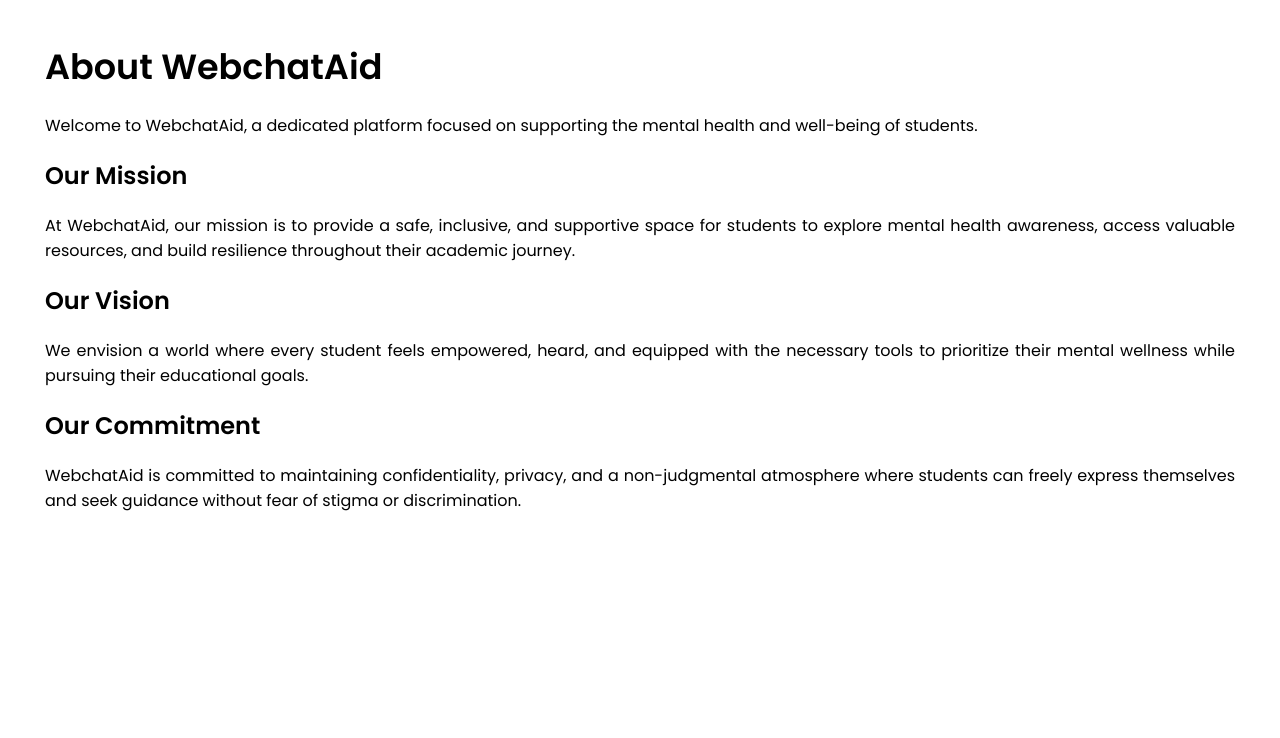
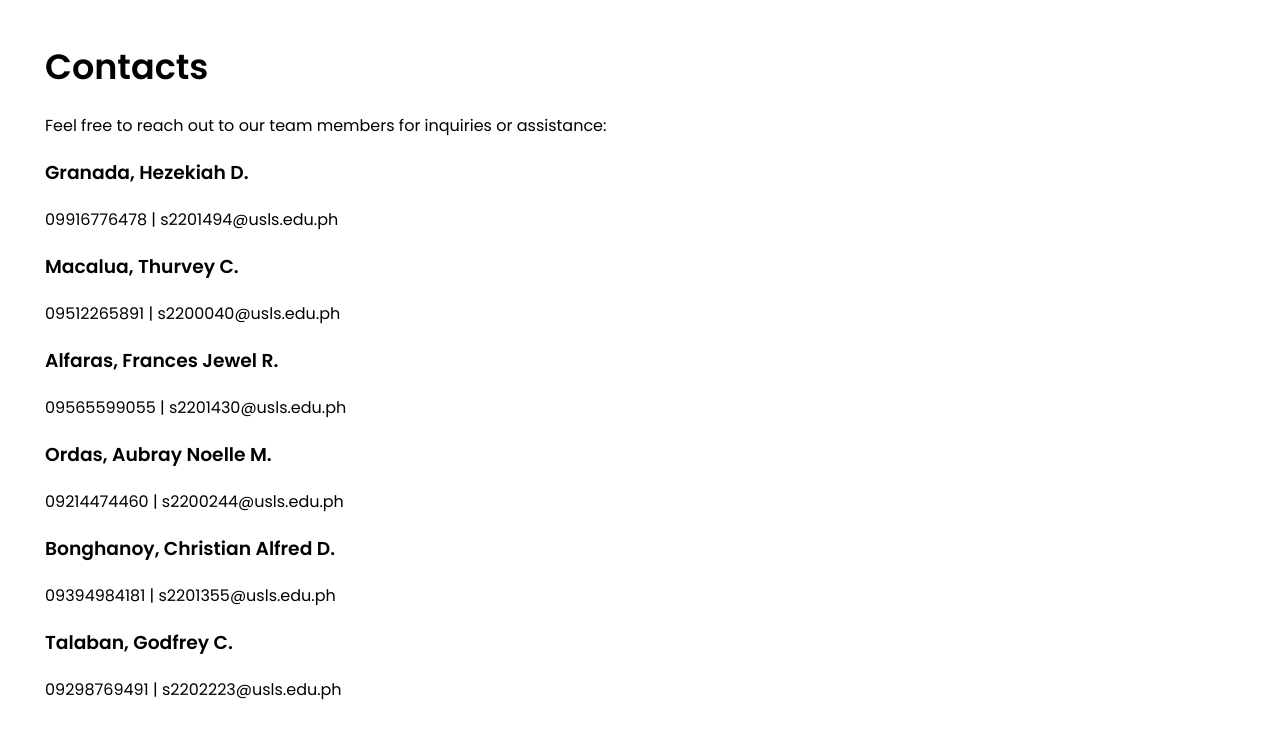
Before and after one commit to strikedfear076/Grade-12-html, a plain HTML site: page contact.html in a window 1280 px wide. Shown: the part 800-1538 px from the top of the page. Before the commit the page ends 1373 px from the top, so only its background shows below. Drawn offline with nearby package versions, Linux system fonts and the light colour scheme.

Commit message:
Update contact.html

```diff
--- a/contact.html
+++ b/contact.html
@@ -33,21 +33,39 @@
         <div class="banner"></div>
             <div class="about">
                 <div class="content">
-                    <div class="title">About WebchatAid</div>
-            <p>Welcome to WebchatAid, a dedicated platform focused on supporting the mental health and well-being of students.</p>
+                    <div class="title">Contacts</div>
+                    <p>Feel free to reach out to our team members for inquiries or assistance:</p>
+                    <div class="contacts">
+                        <div class="contact-info">
                             <p></p>
-            <h2>Our Mission</h2>
-            <p>At WebchatAid, our mission is to provide a safe, inclusive, and supportive space for students to explore mental health awareness, access valuable resources, and build resilience throughout their academic journey.</p>
+                            <h3>Granada, Hezekiah D.</h3>
+                            <p>09916776478 | s2201494@usls.edu.ph</p>
+                        </div>
+                        <div class="contact-info">
                             <p></p>
-            <h2>Our Vision</h2>
-            <p>We envision a world where every student feels empowered, heard, and equipped with the necessary tools to prioritize their mental wellness while pursuing their educational goals.</p>
+                            <h3>Macalua, Thurvey C.</h3>
+                            <p>09512265891 | s2200040@usls.edu.ph</p>
+                        </div>
+                        <div class="contact-info">
                             <p></p>
-            <h2>Our Commitment</h2>
-            <p>WebchatAid is committed to maintaining confidentiality, privacy, and a non-judgmental atmosphere where students can freely express themselves and seek guidance without fear of stigma or discrimination.</p>
+                            <h3>Alfaras, Frances Jewel R.</h3>
+                            <p>09565599055 | s2201430@usls.edu.ph</p>
+                        </div>
+                        <div class="contact-info">
                             <p></p>
+                            <h3>Ordas, Aubray Noelle M.</h3>
+                            <p>09214474460 | s2200244@usls.edu.ph</p>
                         </div>
+                        <div class="contact-info">
+                            <p></p>
+                            <h3>Bonghanoy, Christian Alfred D.</h3>
+                            <p>09394984181 | s2201355@usls.edu.ph</p>
                         </div>
-
+                        <div class="contact-info">
+                            <p></p>
+                            <h3>Talaban, Godfrey C.</h3>
+                            <p>09298769491 | s2202223@usls.edu.ph</p>
+                        </div>                </div>
             </div>
         <div id="chatbotContainer">
         <button class="chatbot-toggler">
```
Lines whose indentation alone changed are shown as unchanged.
